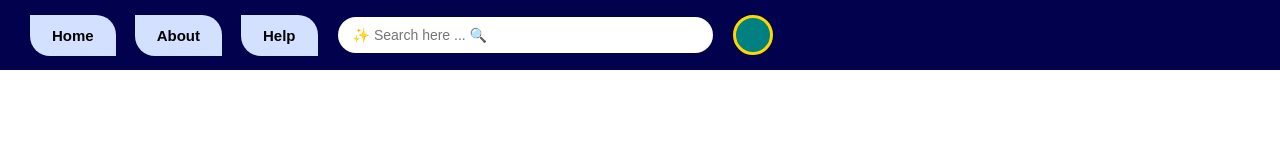
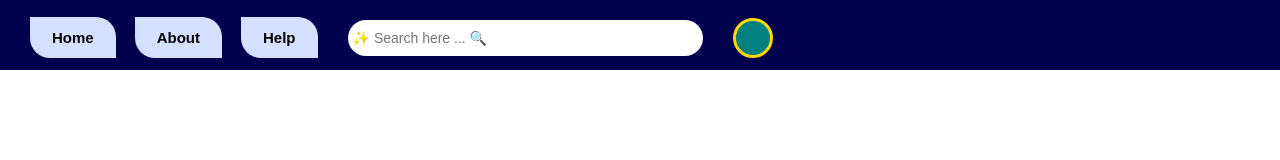
Before and after one commit to Tanishka0511/Tanishka0511.github.io, a plain HTML site: page Assignment4/index.html in a window 1280 px wide. Drawn offline with Linux system fonts and the light colour scheme.

Commit message:
assignment4

```diff
--- a/Assignment4/style.css
+++ b/Assignment4/style.css
@@ -11,6 +11,7 @@
     align-items: center;
     gap: 20px;
     padding-left: 30px;
+    padding-top: 5px;
 }
 .navelement{
     display: flex;
@@ -38,9 +39,9 @@
 .search{
     display: flex;
     align-items: center;
-    background-color: white;
+    /* background-color: white; */
     padding: 5px 10px;
-    border-radius: 20px;
+
     width: 450px;
     max-width: 30%;
     transition: width 0.3s ease-in-out;
@@ -50,7 +51,12 @@
     outline: none;
     flex-grow: 1;
     font-size: 14px;
-    padding: 5px;
+    padding-top: 10px;
+    padding-bottom: 10px;
+    padding-left: 5px;
+    padding-right: 5px;
+    border-radius: 20px;
+
 }
 .circle{
     width: 40px;
@@ -58,4 +64,9 @@
     border-radius: 50%;
     background: teal;
     border: 3px solid gold;
+    transition: 0.8s;
 }
+.circle:hover{
+    border-style: dashed;
+    border-width: 6px;
+}
```
